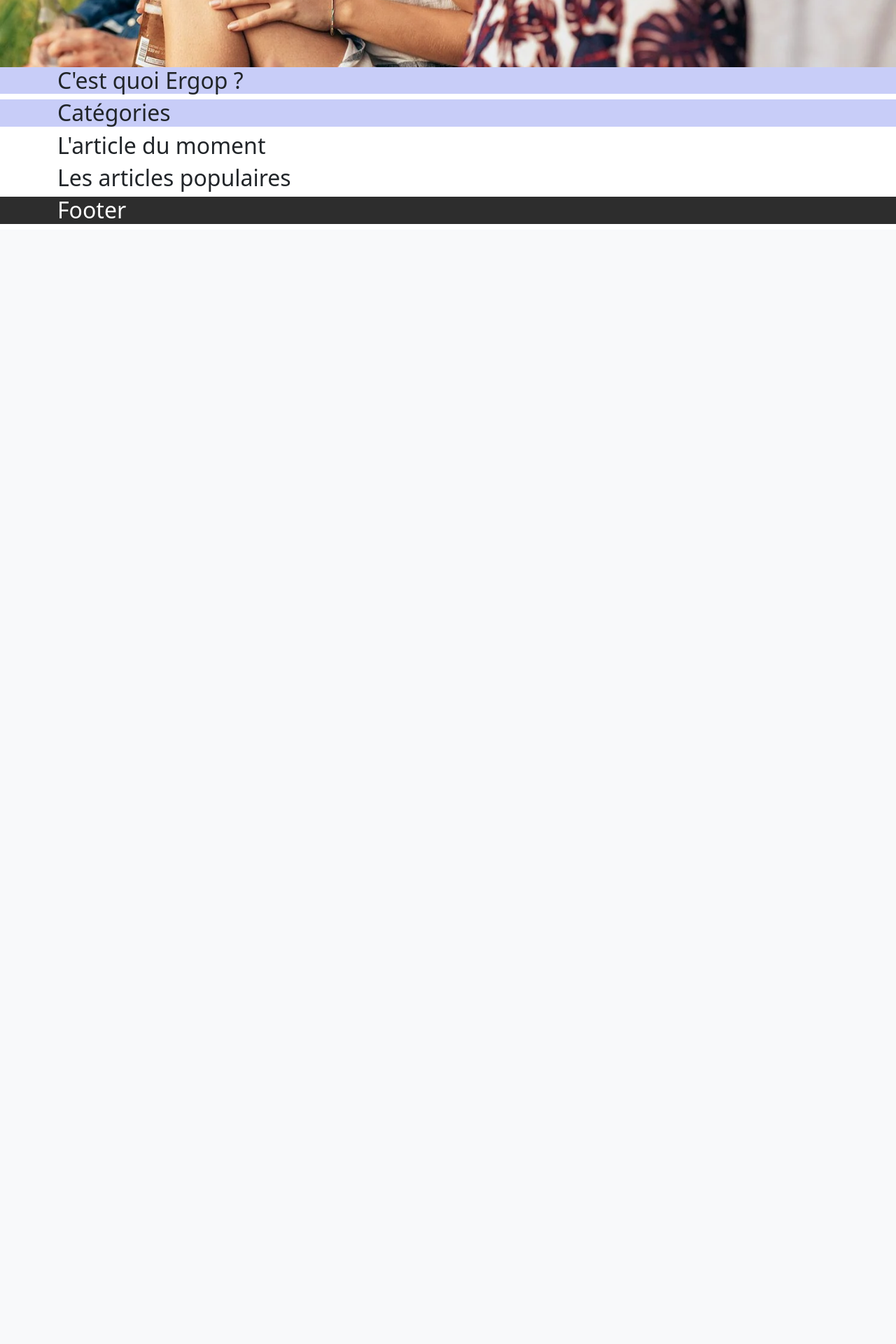
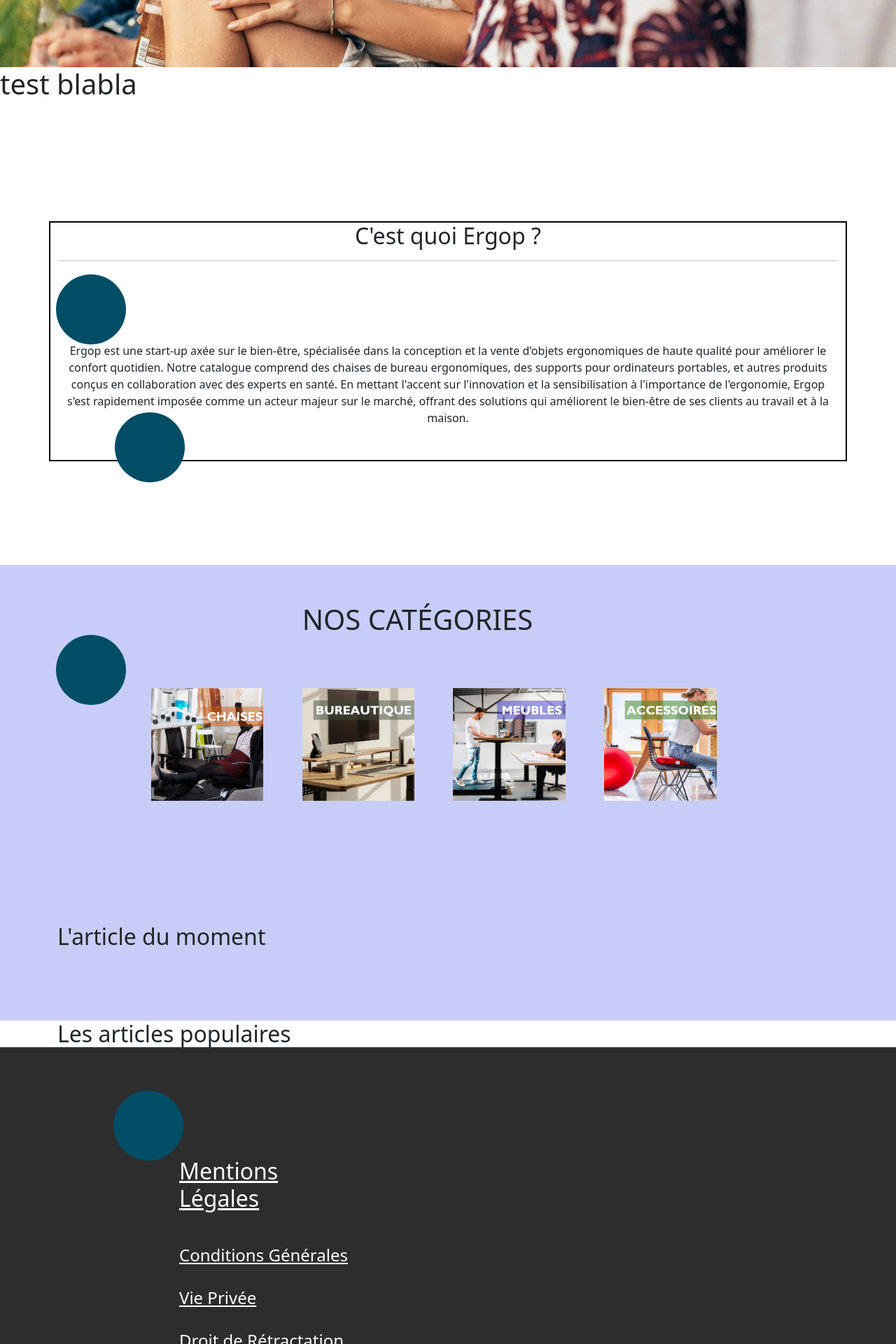
Before and after one commit to Haissan2842/Ergop-Code, a PHP site: page / in a window 1280 px wide. Shown: the part 680-2600 px from the top of the page at 70% size. Before the commit the page ends 1000 px from the top, so only its background shows below. Run offline with PHP 8.4, Linux system fonts and the light colour scheme.

Commit message:
FUN commit

```diff
--- a/css/style.css
+++ b/css/style.css
@@ -1,12 +1,30 @@
 /* Par défault */
 
-body{
+body, h1, h2, h3, p, ul, li {
+    margin: 0;
+    padding: 0;
+}
+
+h1 {
+    font-family:
+}
+
+h2 {
+
+}
+
+h3 {
+
+}
+
+p {
 
 }
 
 footer {
     background-color: #2D2D2D;
     color: white;
+    height: 700px;
 }
 
 /* Classes */
@@ -16,6 +34,9 @@
     width: 100%;
 }
 
+.border {
+}
+
 /* ID */
 
 #section1 {
@@ -23,7 +44,7 @@
 }
 
 #section2 {
-    background-color: #C8CDF8;
+    text-align: center;
 }
 
 #section3 {
@@ -31,7 +52,7 @@
 }
 
 #section4 {
-
+    background-color: #C8CDF8;
 }
 
 #section5 {
@@ -39,3 +60,123 @@
 }
 
 /* Grilles CSS */
+
+.containersection3 {  display: grid;
+    grid-template-columns: 1fr 1fr 1fr 1fr 1fr 1fr;
+    grid-template-rows: 1fr 1fr 1fr;
+    gap: 15px 15px;
+    grid-auto-flow: row;
+    grid-template-areas:
+      ". . Title-area Title-area . ."
+      ". Catégorie-1 Catégorie-2 Catégorie-3 Catégorie-4 ."
+      ". . . . . .";
+  }
+
+  .Title-area {  display: grid;
+    grid-template-columns: 1fr 1fr 1fr;
+    grid-template-rows: 1fr 1fr 1fr;
+    gap: 0px 0px;
+    grid-auto-flow: row;
+    grid-template-areas:
+      ". . ."
+      "Write-title-here Write-title-here Write-title-here"
+      ". . .";
+    grid-area: Title-area;
+  }
+
+  .Write-title-here { grid-area: Write-title-here; }
+
+  .Catégorie-1 { grid-area: Catégorie-1; }
+
+  .Catégorie-2 { grid-area: Catégorie-2; }
+
+  .Catégorie-3 { grid-area: Catégorie-3; }
+
+  .Catégorie-4 { grid-area: Catégorie-4; }
+
+
+/*---*/
+
+.footergrid {  display: grid;
+    grid-template-columns: 1fr 1fr 1fr 1fr 1fr;
+    grid-template-rows: 1fr 1fr 1fr 1fr 1fr;
+    gap: 0px 0px;
+    grid-auto-flow: row;
+    grid-template-areas:
+      ". . . . ."
+      ". Texte . Images ."
+      ". Texte . Images ."
+      ". Texte . Images ."
+      ". . . . .";
+  }
+
+  .Texte { grid-area: Texte; }
+
+  .Images {  display: grid;
+    grid-template-columns: 1fr 1fr 1fr;
+    grid-template-rows: 1fr 1fr 1fr;
+    gap: 0px 0px;
+    grid-auto-flow: row;
+    grid-template-areas:
+      "X-logo . Instagram-logo"
+      "linkedin-logo . facebook-logo"
+      "Conactez-nous Conactez-nous Conactez-nous";
+    grid-area: Images;
+  }
+
+  .X-logo { grid-area: X-logo; }
+
+  .Instagram-logo { grid-area: Instagram-logo; }
+
+  .linkedin-logo { grid-area: linkedin-logo; }
+
+  .facebook-logo { grid-area: facebook-logo; }
+
+  .Conactez-nous { grid-area: Conactez-nous; }
+
+
+
+
+/* Pour s'amuser*/
+
+  .circle {
+    border-radius: 50%;
+    width: 100px;
+    height: 100px;
+    position: relative;
+    background-color: red;
+    animation-name: mon-animation;
+    animation-duration: 4s;
+    animation-delay: 0;
+    animation-iteration-count: infinite;
+    animation-timing-function: linear;
+  }
+
+  /* The animation code */
+  @keyframes mon-animation {
+    0% {
+      background-color: red;
+      left: 0px;
+      top: 0px;
+    }
+    25% {
+      background-color: yellow;
+      left: 200px;
+      top: 0px;
+    }
+    50% {
+      background-color: blue;
+      left: 200px;
+      top: 200px;
+    }
+    75% {
+      background-color: green;
+      left: 0px;
+      top: 200px;
+    }
+    100% {
+      background-color: red;
+      left: 0px;
+      top: 0px;
+    }
+  }
--- a/index.html
+++ b/index.html
@@ -48,20 +48,40 @@
 <body>
     <section id="section1">
         <img src="Images/happy friends.png" class="imagedebut">
+        <h1>test blabla</h1>
     </section>
     <section id="section2">
-      <div class="container">
-        <h2>C'est quoi Ergop ?</h2>
+      <br>
+      <br>
+      <div class="circle"></div>
+      <br>
+      <div class="container" style="border: black solid 2px;">
+         <h2>C'est quoi Ergop ?</h2>
+         <hr>
+         <div class="circle"></div>
+           <p>Ergop est une start-up axée sur le bien-être, spécialisée dans la conception et la vente d'objets ergonomiques de haute qualité pour améliorer le confort quotidien. Notre catalogue comprend des chaises de bureau ergonomiques, des supports pour ordinateurs portables, et autres produits conçus en collaboration avec des experts en santé. En mettant l'accent sur l'innovation et la sensibilisation à l'importance de l'ergonomie, Ergop s'est rapidement imposée comme un acteur majeur sur le marché, offrant des solutions qui améliorent le bien-être de ses clients au travail et à la maison.</p>
+           <br>
+           <br>
       </div>
+      <br><br>
+      <div class="circle"></div>
     </section>
     <section id="section3">
-      <div class="container">
-        <h2>Catégories</h2>
-      </div>
+      <div class="containersection3">
+        <div class="Title-area">
+          <div class="Write-title-here"><h1>NOS CATÉGORIES</h1></div>
+        </div>
+          <div class="Catégorie-1"> <img src="Images/Catégorie-chaises.png" width="80%"> </div>
+          <div class="Catégorie-2"> <img src="Images/Catégorie-bureautique.png" width="80%"> </div>
+          <div class="Catégorie-3"> <img src="Images/Catégorie-meubles.png" width="80%"> </div>
+          <div class="Catégorie-4"> <img src="Images/Catégorie-Accesoires.png" width="80%"> </div>
+          <div class="Espace-titre">
+        </div>
     </section>
     <section id="section4">
       <div class="container">
         <h2>L'article du moment</h2>
+        <div class="circle"></div>
       </div>
     </section>
     <section id="section5">
@@ -70,8 +90,32 @@
       </div>
     </section>
     <footer>
-      <div class="container">
-        <h2>Footer</h2>
+      <div class="footergrid">
+        <div class="Texte">
+          <u><h2>Mentions Légales</h2>
+            <br>
+            <br>
+            <h4>Conditions Générales</h4>
+            <br>
+            <h4>Vie Privée</h4>
+            <br>
+            <h4>Droit de Rétractation</h4>
+            <br>
+            <br>
+              <p>
+                Ergop SRL : <br>
+                Mail :</u> ergopsrl@info.be <br>
+                <u> BCE : </u> 0779618003 <br>
+                <u> Siège social :</u> Avenue Brugmann n°499 <br>
+                <u> TVA :</u> BE0779.618.001
+              </p> </div>
+        <div class="Images">
+          <div class="X-logo"></div>
+          <div class="Instagram-logo"></div>
+          <div class="linkedin-logo"></div>
+          <div class="facebook-logo"></div>
+          <div class="Conactez-nous"></div>
+        </div>
       </div>
     </footer>
 </body>
```
Also changed, not shown: Images/Catégorie-Accesoires.png (added), Images/Catégorie-bureautique.png (added), Images/Catégorie-chaises.png (added), Images/Catégorie-meubles.png (added), Images/iPhone 14 Pro – 1.png (added).
